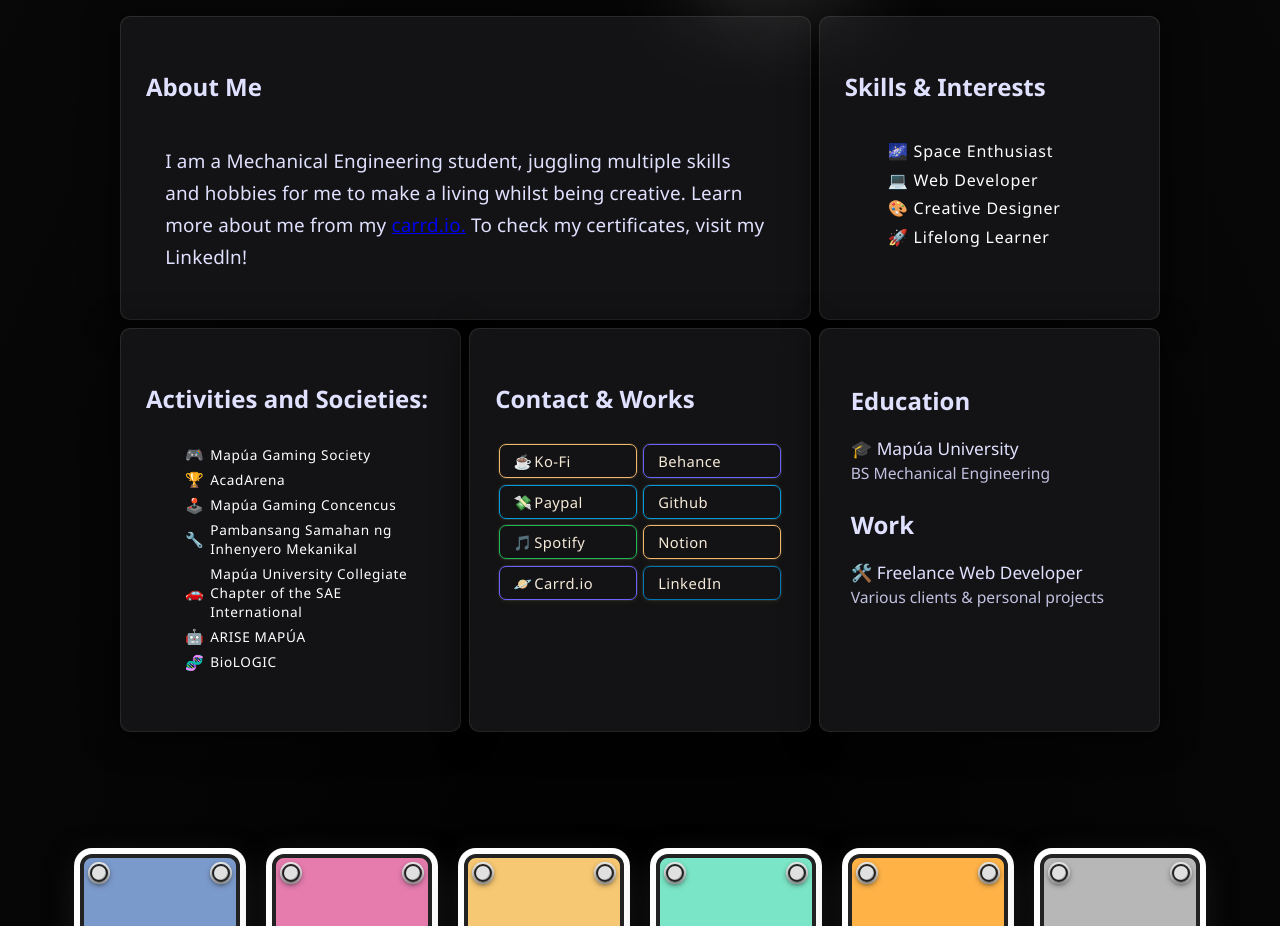
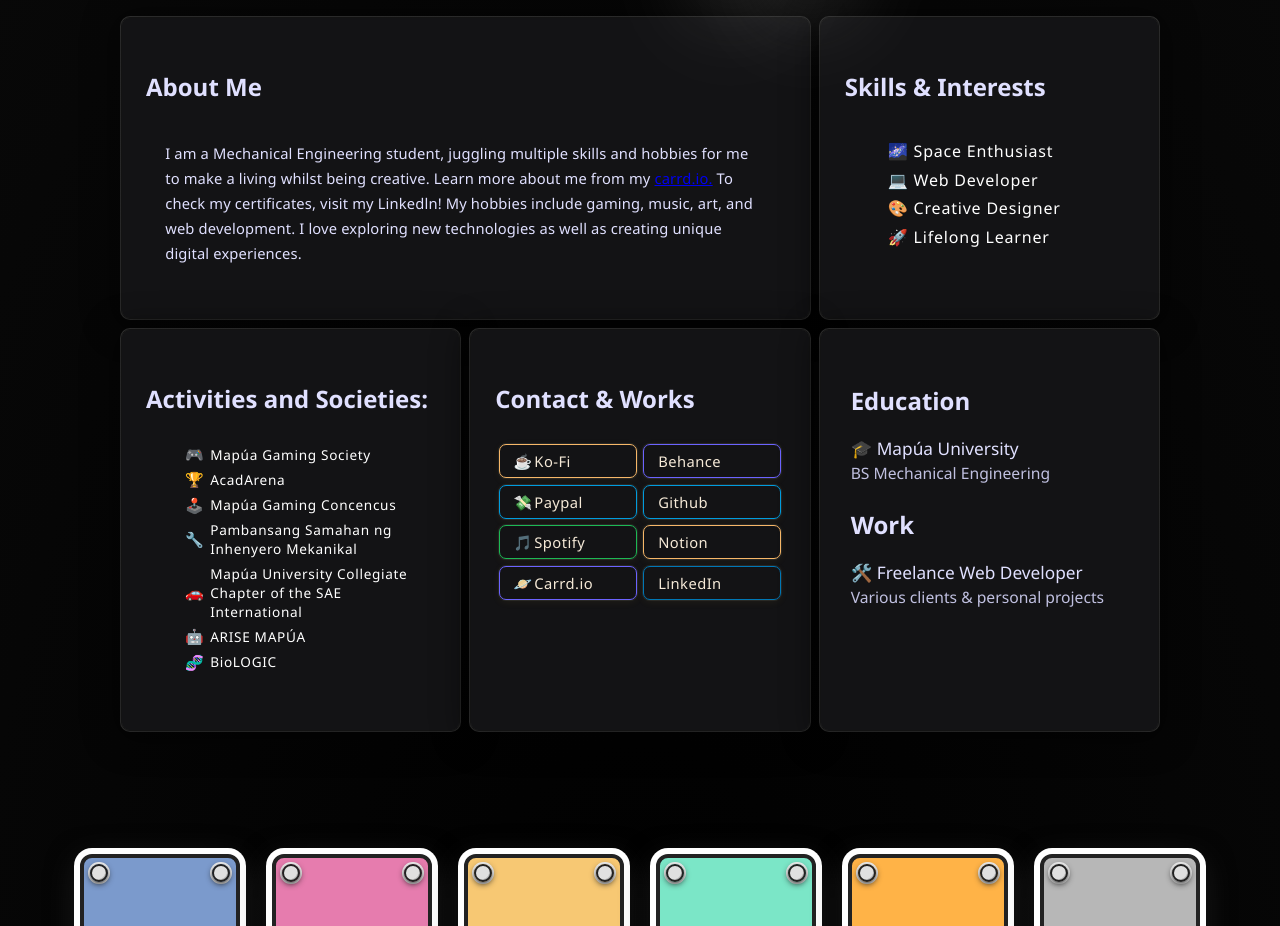
Before and after one commit to snoozliep/PortfolioChainsaw, a React (Create React App) app: page / in a window 1280 px wide. Shown: the part 840-1766 px from the top of the page. Built offline with nearby package versions, Linux system fonts and the light colour scheme.

Commit message:
more abt me

```diff
--- a/src/App.js
+++ b/src/App.js
@@ -210,8 +210,9 @@
           <main className="about-body">
             <section className="about-bento about-me" id="about-me">
               <h2 className="galaxy-header">About Me</h2>
-              <p>
+              <p style={{ fontSize: '0.92rem', lineHeight: '1.7' }}>
                 I am a Mechanical Engineering student, juggling multiple skills and hobbies for me to make a living whilst being creative. Learn more about me from my <a href="https://azie13.carrd.co/">carrd.io.</a> To check my certificates, visit my Linkedln!
+                My hobbies include gaming, music, art, and web development. I love exploring new technologies as well as creating unique digital experiences.
               </p>
             </section>
             <section className="about-bento skills">
```
